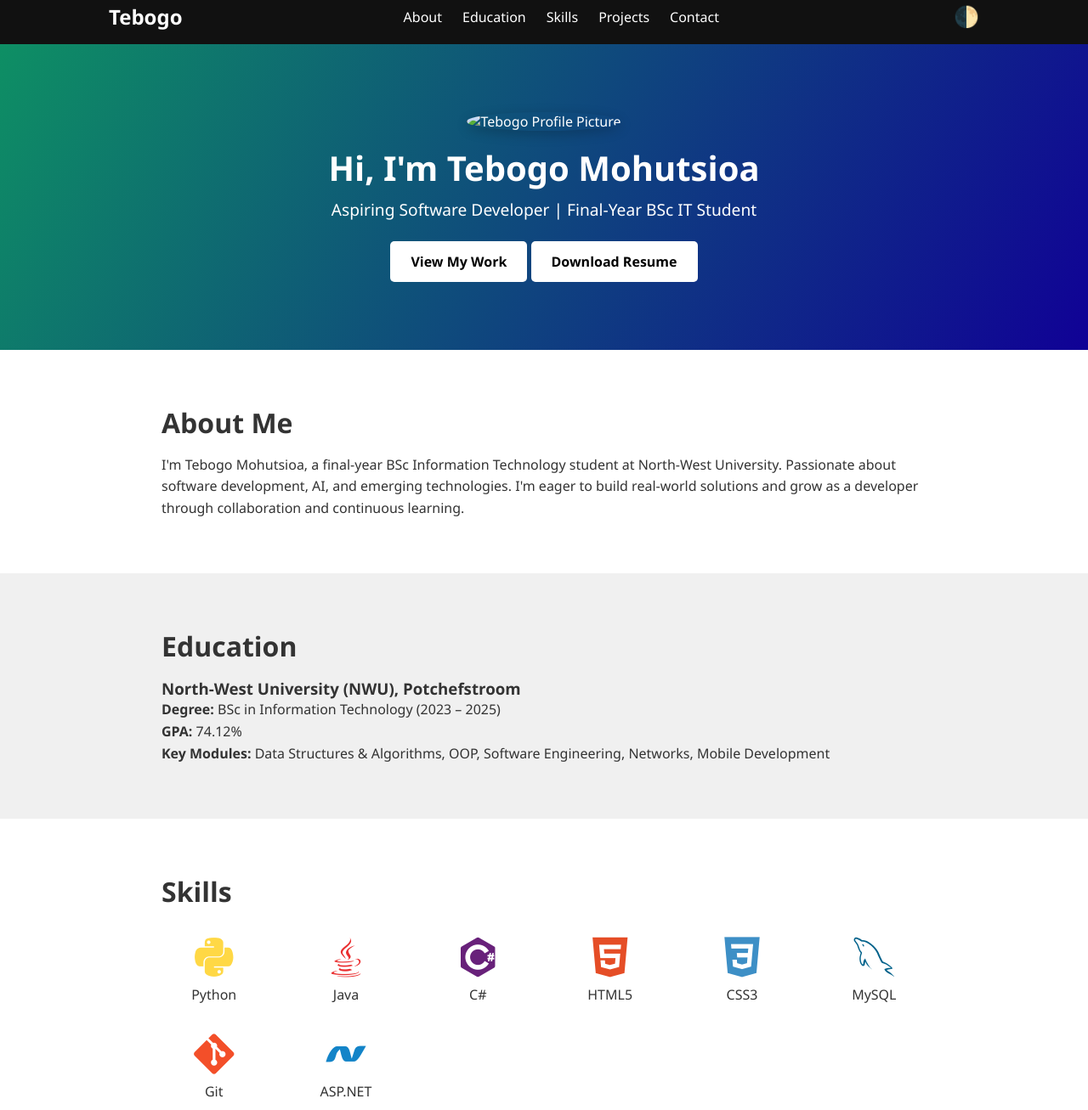
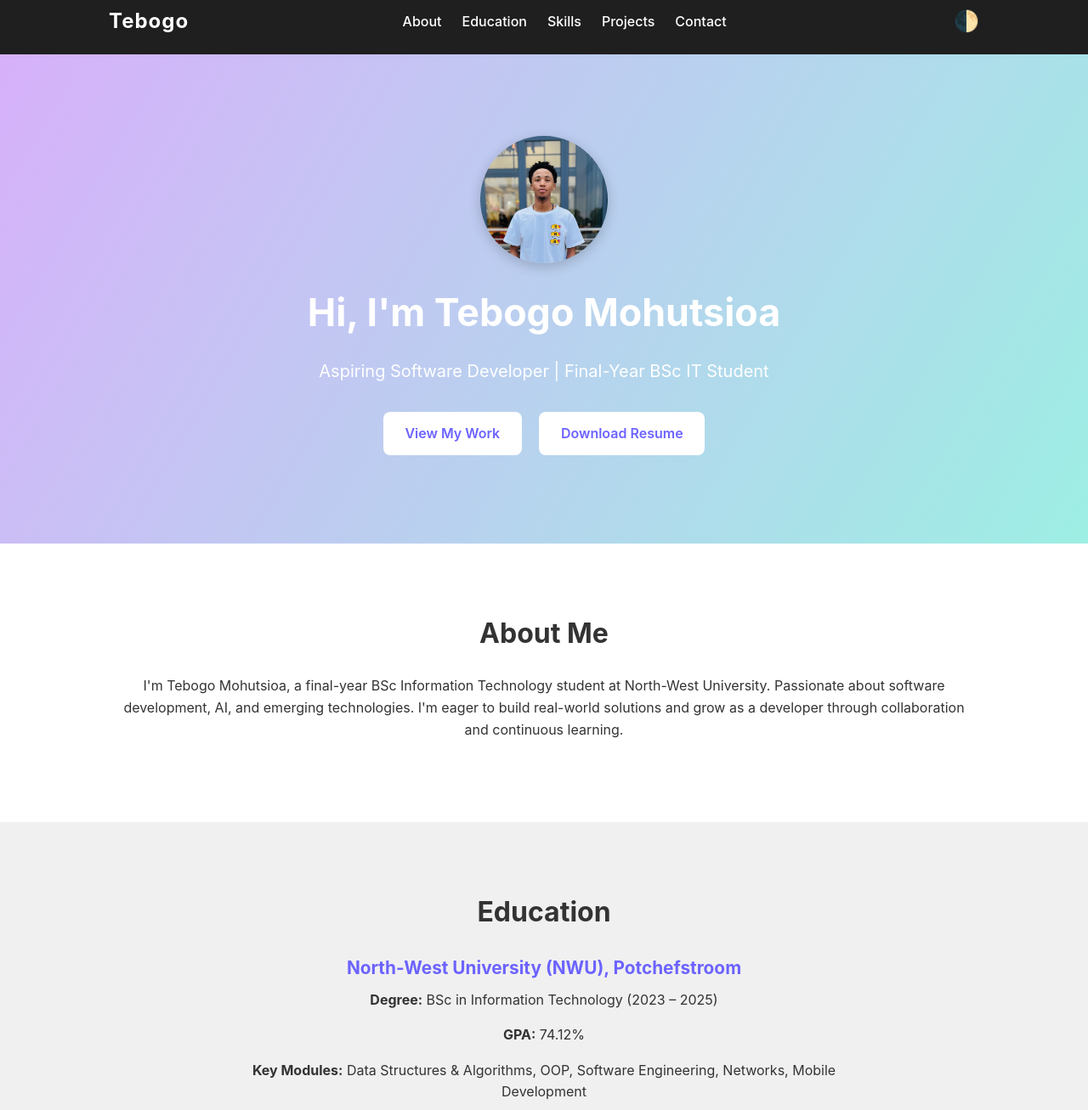
Before and after one commit to McD-04/tebogo-portfolio, a plain HTML site: page index.html in a window 1280 px wide. Shown: the part 13-1320 px from the top of the page at 85% size. Drawn offline with nearby package versions, Linux system fonts and the light colour scheme.

Commit message:
Update color theme

```diff
--- a/index.html
+++ b/index.html
@@ -30,7 +30,7 @@
   <!-- Hero Section -->
   <section class="hero">
     <div class="hero-content">
-      <img src="assets/profile.jpg" alt="Tebogo Profile Picture" class="profile-img">
+      <img src="assets/profile.jpg.jpeg" alt="Tebogo Profile Picture" class="profile-img">
       <h1>Hi, I'm Tebogo Mohutsioa</h1>
       <p>Aspiring Software Developer | Final-Year BSc IT Student</p>
       <a href="#projects" class="cta">View My Work</a>
@@ -54,12 +54,16 @@
 <section id="education" class="section alt-bg">
   <div class="container">
     <h2>Education</h2>
-    <h3>North-West University (NWU), Potchefstroom</h3>
-    <p><strong>Degree:</strong> BSc in Information Technology (2023 – 2025)</p>
-    <p><strong>GPA:</strong> 74.12%</p>
-    <p><strong>Key Modules:</strong> Data Structures & Algorithms, OOP, Software Engineering, Networks, Mobile Development</p>
+
+    <div class="education-block">
+      <h3>North-West University (NWU), Potchefstroom</h3>
+      <p><strong>Degree:</strong> BSc in Information Technology (2023 – 2025)</p>
+      <p><strong>GPA:</strong> 74.12%</p>
+      <p><strong>Key Modules:</strong> Data Structures & Algorithms, OOP, Software Engineering, Networks, Mobile Development</p>
+    </div>
   </div>
 </section>
+
 <!-- Skills Section -->
 <section id="skills" class="section">
   <div class="container">
@@ -148,3 +152,8 @@
 
 </body>
 </html>
+<footer class="section alt-bg">
+  <div class="container" style="text-align: center;">
+    <p>© 2025 Tebogo Mohutsioa. All rights reserved.</p>
+  </div>
+</footer>
--- a/style.css
+++ b/style.css
@@ -199,3 +199,195 @@ html {
   margin-bottom: 1rem;
   box-shadow: 0 4px 15px rgba(0, 0, 0, 0.2);
 }
+@import url('https://fonts.googleapis.com/css2?family=Inter:wght@400;600;700&display=swap');
+
+* {
+  margin: 0;
+  padding: 0;
+  box-sizing: border-box;
+}
+
+body {
+  font-family: 'Inter', sans-serif;
+  background: #f9f9f9;
+  color: #222;
+  line-height: 1.6;
+}
+
+html {
+  scroll-behavior: smooth;
+}
+.navbar {
+  display: flex;
+  justify-content: space-between;
+  align-items: center;
+  padding: 1.2rem 10%;
+  background-color: #1f1f1f;
+  color: #fff;
+  position: sticky;
+  top: 0;
+  z-index: 1000;
+}
+
+.logo {
+  font-size: 1.5rem;
+  font-weight: 700;
+  letter-spacing: 1px;
+}
+
+.nav-links {
+  display: flex;
+  gap: 1.5rem;
+  list-style: none;
+}
+
+.nav-links a {
+  color: #fff;
+  text-decoration: none;
+  font-weight: 500;
+  transition: color 0.3s ease;
+}
+
+.nav-links a:hover {
+  color: #ffa500;
+}
+.hero {
+  background: linear-gradient(120deg, #9525fd57, #2de2ca73);
+  color: #fff;
+  text-align: center;
+  padding: 6rem 1rem;
+}
+
+.hero-content h1 {
+  font-size: 2.8rem;
+  margin-bottom: 1rem;
+}
+
+.hero-content p {
+  font-size: 1.25rem;
+  margin-bottom: 1.5rem;
+}
+.cta {
+  display: inline-block;
+  margin: 0.5rem;
+  padding: 0.8rem 1.6rem;
+  background: #fff;
+  color: #6c63ff;
+  font-weight: 600;
+  border-radius: 8px;
+  text-decoration: none;
+  transition: background 0.3s ease, color 0.3s ease;
+}
+
+.cta:hover {
+  background: #6c63ff;
+  color: #fff;
+}
+.section {
+  padding: 5rem 10%;
+}
+
+.alt-bg {
+  background-color: #f0f0f0;
+}
+
+.container {
+  max-width: 1000px;
+  margin: 0 auto;
+}
+.section h2 {
+  font-size: 2rem;
+  margin-bottom: 1.5rem;
+  text-align: center;
+}
+
+.section p {
+  font-size: 1rem;
+  margin-bottom: 1rem;
+  text-align: center;
+}
+.skills-grid {
+  display: grid;
+  grid-template-columns: repeat(auto-fit, minmax(100px, 1fr));
+  gap: 2rem;
+  margin-top: 2rem;
+  text-align: center;
+}
+
+.skill-item i {
+  font-size: 2.5rem;
+  color: #6c63ff;
+}
+
+.skill-item p {
+  margin-top: 0.5rem;
+  font-weight: 500;
+}
+.project-grid {
+  display: grid;
+  grid-template-columns: repeat(auto-fit, minmax(260px, 1fr));
+  gap: 2rem;
+  margin-top: 2rem;
+}
+
+.project-card {
+  background: #fff;
+  border-radius: 12px;
+  box-shadow: 0 6px 20px rgba(0, 0, 0, 0.08);
+  padding: 1.5rem;
+  transition: transform 0.3s ease;
+}
+
+.project-card:hover {
+  transform: translateY(-6px);
+}
+
+.project-card h3 {
+  margin-bottom: 0.5rem;
+  color: #6c63ff;
+}
+
+.project-card a {
+  color: #6c63ff;
+  font-weight: bold;
+  text-decoration: none;
+}
+.contact-methods {
+  display: flex;
+  justify-content: center;
+  gap: 2rem;
+  margin-top: 2rem;
+}
+
+.contact-icon {
+  font-size: 2rem;
+  color: #6c63ff;
+  transition: transform 0.3s ease;
+}
+
+.contact-icon:hover {
+  transform: scale(1.2);
+}
+.profile-img {
+  width: 150px;
+  height: 150px;
+  border-radius: 50%;
+  object-fit: cover;
+  margin-bottom: 1rem;
+  box-shadow: 0 4px 15px rgba(0, 0, 0, 0.2);
+}
+footer p {
+  font-size: 0.9rem;
+  color: #777;
+}
+.education-block {
+  max-width: 700px;
+  margin: 0 auto;
+  text-align: center;
+}
+
+.education-block h3 {
+  font-size: 1.3rem;
+  color: #6c63ff;
+  margin-bottom: 0.5rem;
+}
```
